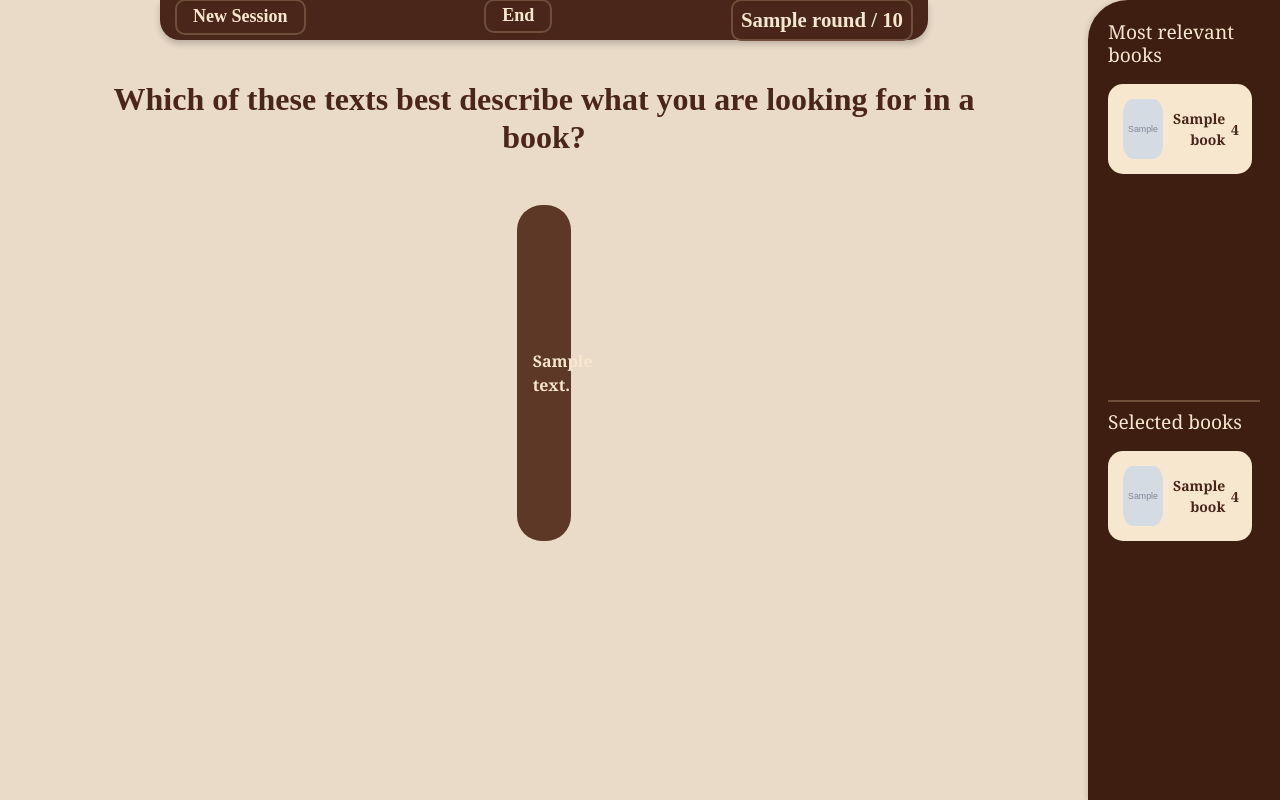
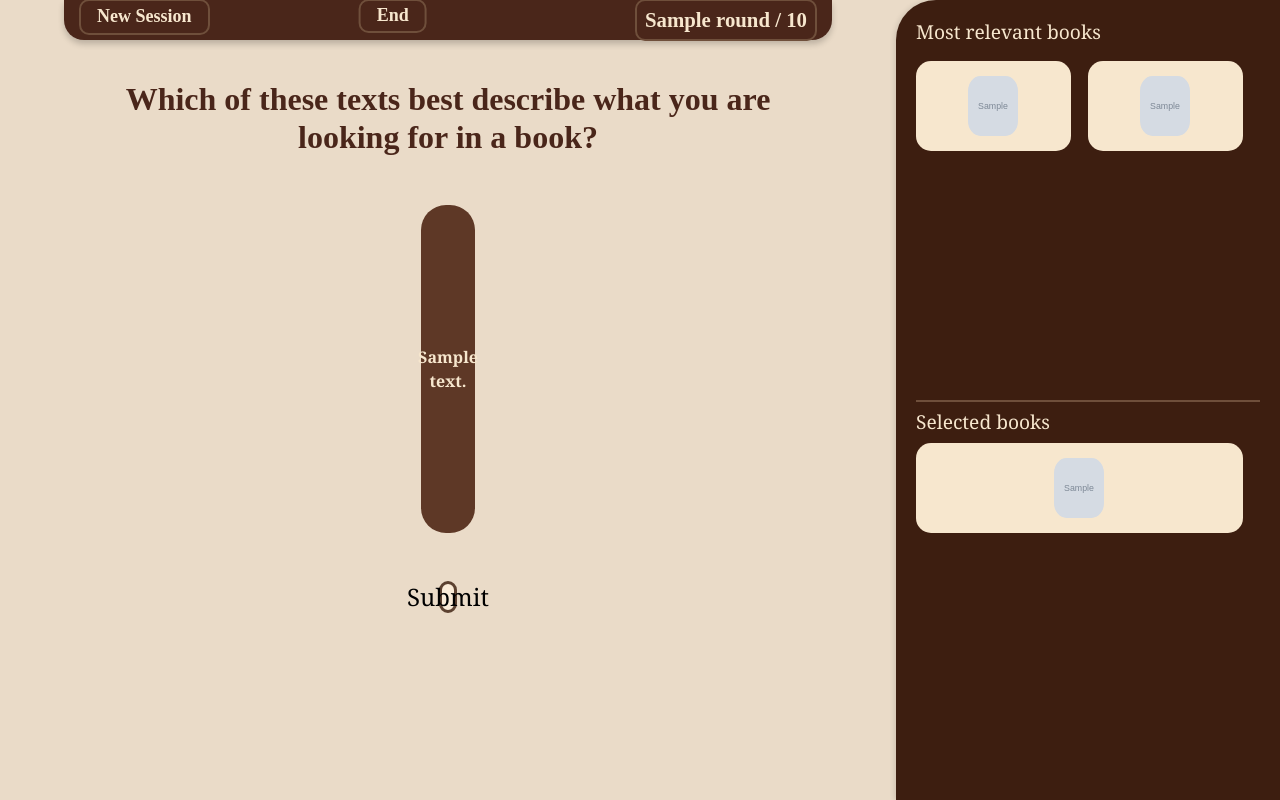
Before and after one commit to kotik508/book_recommender, a Python web app: template website/templates/main_page.html in a window 1280 px wide. Run offline with Jinja, Linux system fonts and the light colour scheme; the template is opened without the code that fills it: most values are stand-ins (such as "Sample title", 1, 10 or a date in 2020); grey boxes marked "Sample" are stand-in pictures; some libraries are stand-ins or nearby versions.

Commit message:
Algorithm fix + hover book description

```diff
--- a/test.py
+++ b/test.py
@@ -7,4 +7,4 @@
 
 ranked_ar = np.argsort(-ar)
 print(ranked_ar[:, None])
-print(np.mean(np.where(ranked_ar[:, None] == sel)[0]))
+print(np.where(ranked_ar[:, None] == 4)[0])
--- a/website/static/css/main_page.css
+++ b/website/static/css/main_page.css
@@ -15,7 +15,7 @@
     justify-content: center;
     align-items: center;
     flex-direction: column;
-    width: 85% !important;
+    width: 70% !important;
     margin-left: 0;
     margin-right: 15%;
     padding-top: max(10vh, 50px);
@@ -47,7 +47,10 @@
 }
 
 .description-btn {
-    background: #5E3826;
+    display: flex;
+    justify-content: center;
+    align-items: center;
+    background: rgb(94, 56, 38);
     color: #F7E7CE;
     border: none;
     padding: 2vh;
@@ -57,6 +60,7 @@
     font-weight: bold;
     text-align: center;
     font-size: max(1vw, 16px);
+    cursor: pointer;
 }
 
 .description-btn:hover {
@@ -69,14 +73,49 @@
     transform: scale(0.99);
 }
 
+.description-btn.selected {
+    background: rgb(114, 76, 58);
+    color: antiquewhite;
+    transform: scale(1.02);
+    border: 4px solid #3D1E10;
+    text-align: center;
+}
+
+.submit {
+    margin-top: 4vh;
+    text-align: center;
+}
+
+.submit-btn {
+    display: inline-flex;
+    justify-content: center;
+    align-items: center;
+    background-color: antiquewhite;
+    color:black;
+    font-size: 1.5rem;
+    border-radius: 20px;
+    border: 3px solid rgb(92, 65, 48);
+    height: 4vh;
+    width: 10%;
+}
+
+.submit-btn:hover {
+    background-color: rgb(230, 220, 200);
+    border: 3px solid rgb(111, 85, 68);
+}
+
 /*
 -----------------------------------------NAVBAR-----------------------------------------
 */
 
 .navbar-mp {
     position: fixed;
-    left: calc((100% - 15%) / 2);
+    left: calc((100% - 30%) / 2);
     transform: translateX(-50%);
+}
+
+.navbar-text-end {
+    transform: translate(-30%);
 }
 
 /*
@@ -88,7 +127,7 @@
     top: 0;
     right: 0;
     height: 100%;
-    width: 15%;
+    width: 30%;
     background-color: #3D1E10;
     padding: 20px;
     box-shadow: -2px 0 5px rgba(0, 0, 0, 0.1);
@@ -101,6 +140,20 @@
     align-items: center;
     justify-items: start;
     overflow-y: auto;
+}
+
+.two-list {
+    display: flex;
+    flex-direction: row;
+    overflow-y: auto;
+}
+
+.left-list {
+    width: 50%;
+}
+
+.right-list {
+    width: 50%;
 }
 
 .best-books .upper-section {
@@ -143,6 +196,19 @@
     font-size: max(0.8vw, 14px);
 }
 
+@media (max-width: 1300px) {
+    .best-books .pick-btn span {
+        display: none;
+    }
+    .best-books .pick-btn img {
+        margin-right: 0;
+        width: 50px;
+    }
+    .best-books .pick-btn {
+        justify-content: center;
+    }
+}
+
 img.book-image {
     width: 40px;
     height: 60px;
@@ -170,7 +236,6 @@
     list-style-type: none;
     padding-left: 0;
     max-height: calc(40vh - 1px);
-    overflow-y: auto;
     padding-right: 5%;
 }
 
@@ -182,3 +247,20 @@
 .best-books .rating {
     margin-left: 5%;
 }
+
+.tooltip {
+    position: absolute;
+    top: 0;
+    left: 0;
+    background-color: #F7E7CE;
+    color: #4A261A;
+    padding: 5px 10px;
+    border-radius: 5px;
+    font-size: 0.9rem;
+    white-space: nowrap;
+    box-shadow: 0 0 5px rgba(0, 0, 0, 0.2);
+    opacity: 0;
+    transition: opacity 0.2s ease-in-out;
+    pointer-events: none;
+    z-index: 1000;
+}
--- /dev/null
+++ b/website/static/js/selected_desc.js
@@ -0,0 +1,73 @@
+document.addEventListener("DOMContentLoaded", function () {
+    const options = document.querySelectorAll(".description-btn");
+    const inputs = document.querySelectorAll("input[name='answer']");
+    const submitButton = document.getElementById("submit-btn");
+    const buttons = document.querySelectorAll(".pick-btn");
+
+    inputs.forEach((input, index) => {
+        input.addEventListener("change", function () {
+            options.forEach(btn => btn.classList.remove("selected"));
+            options[index].classList.add("selected");
+            submitButton.disabled = false;
+        });
+    });
+
+    buttons.forEach(button => {
+        button.addEventListener("mouseenter", function () {
+            document.querySelectorAll(".tooltip").forEach(t => t.remove());
+
+            const title = this.dataset.title || "Unknown Title";
+            const description = this.dataset.bookDesc || "No description available";
+
+            const tooltip = document.createElement("div");
+            tooltip.classList.add("tooltip");
+            tooltip.innerHTML = `<strong style="display: block; font-size: 1rem; margin-bottom: 5px;">${title}</strong>${description}`;
+            document.body.appendChild(tooltip);
+
+            Object.assign(tooltip.style, {
+                position: "absolute",
+                backgroundColor: "#F7E7CE",
+                color: "#4A261A",
+                padding: "8px",
+                borderRadius: "5px",
+                fontSize: "0.9rem",
+                boxShadow: "0 0 5px rgba(0, 0, 0, 0.2)",
+                zIndex: "1000",
+                pointerEvents: "none",
+                maxWidth: "400px",
+                whiteSpace: "normal",
+                wordWrap: "break-word",
+                opacity: "1",
+                display: "block",
+                transition: "opacity 0.2s ease-in-out",
+            });
+
+            const rect = this.getBoundingClientRect();
+            const tooltipRect = tooltip.getBoundingClientRect();
+
+            let leftPos = rect.left + window.scrollX + rect.width / 2 - tooltipRect.width / 2;
+            let topPos = rect.top + window.scrollY - tooltipRect.height - 10;
+
+            if (leftPos < 0) leftPos = 10;
+            if (leftPos + tooltipRect.width > window.innerWidth) {
+                leftPos = window.innerWidth - tooltipRect.width - 10;
+            }
+            if (topPos < 0) topPos = rect.bottom + window.scrollY + 10;
+
+            tooltip.style.left = `${leftPos}px`;
+            tooltip.style.top = `${topPos}px`;
+
+            this.tooltip = tooltip;
+        });
+
+        button.addEventListener("mouseleave", function () {
+            if (this.tooltip) {
+                const tooltipToRemove = this.tooltip;
+                this.tooltip = null;
+                setTimeout(() => {
+                    if (tooltipToRemove) tooltipToRemove.remove();
+                }, 200);
+            }
+        });
+    });
+});
--- a/website/templates/base.html
+++ b/website/templates/base.html
@@ -56,6 +56,8 @@
         {% block content %}
         {% endblock %}
 
+        {% block scripts %}
+        {% endblock %}
         <script>
             function showLoader() {
             document.getElementById("loader").style.display = "flex"; // Show loader
--- a/website/templates/main_page.html
+++ b/website/templates/main_page.html
@@ -37,21 +37,30 @@
             <div class="row justify-content-center">
                 {% for index, description in summaries.items() %}
                 <div class="col-md-6 mb-4 d-flex">
-                    <button type="submit" name="answer" value="{{ index }}" class="description-btn">
-                        {{ description }}
-                    </button>
+                    <input type="radio" id="desc{{ index }}" name="answer" value="{{ index }}" class="d-none">
+                    <label for="desc{{ index }}" class="description-btn">{{ description }}</label>
                 </div>
                 {% endfor %}
+            </div>
+            <div class="text-center mt-3">
+                <button type="submit" class="submit-btn" id="submit-btn" disabled>Submit</button>
             </div>
         </form>
     </div>
     <div class="best-books">
         <div class="upper-section">
             <h3>Most relevant books</h3>
-            <ul>
-                {% for book in best_books[:20] %}
+            <div class="two-list">
+                <ul class="left-list">
+                    {% for book in best_books[:10] %}
                     <li class="book-entry">
-                    <button class="pick-btn" type="button" data-book-id="{{ book.id }}">
+                        <button
+                            class="pick-btn"
+                            type="button"
+                            data-book-id="{{ book.id }}"
+                            data-book-desc="{{ book.description }}"
+                            data-title="{{ book.title }}"
+                            >
                             <img src="{{ book.cover_image_uri }}" alt="book.title" class="book-image">
                             <span>{{ book.title }}</span>
                             <span class="rating">{{ book.avg_rating }}</span>
@@ -59,6 +68,24 @@
                     </li>
                     {% endfor %}
                 </ul>
+                <ul class="right-list">
+                    {% for book in best_books[10:20] %}
+                    <li class="book-entry">
+                        <button
+                            class="pick-btn"
+                            type="button"
+                            data-book-id="{{ book.id }}"
+                            data-book-desc="{{ book.description }}"
+                            data-title="{{ book.title }}"
+                            >
+                            <img src="{{ book.cover_image_uri }}" alt="book.title" class="book-image">
+                            <span>{{ book.title }}</span>
+                            <span class="rating">{{ book.avg_rating }}</span>
+                        </button>
+                    </li>
+                    {% endfor %}
+                </ul>
+            </div>
         </div>
         <div class="divider"></div>
         <div class="lower-section">
@@ -78,3 +105,9 @@
     </div>
 </div>
 {% endblock %}
+
+{% block scripts %}
+<script
+src="{{ url_for('static', filename='js/selected_desc.js') }}"
+></script>
+{% endblock %}
```
Also changed, not shown: migrations/versions/da6228900bf6_.py (renamed from migrations/versions/3f55d803155a_.py, +3 -11 lines), website/computations.py (+16 -10 lines), website/models.py (+6 -20 lines), website/views.py (+5 -5 lines), 1 other file. Lines whose indentation alone changed are shown as unchanged.
